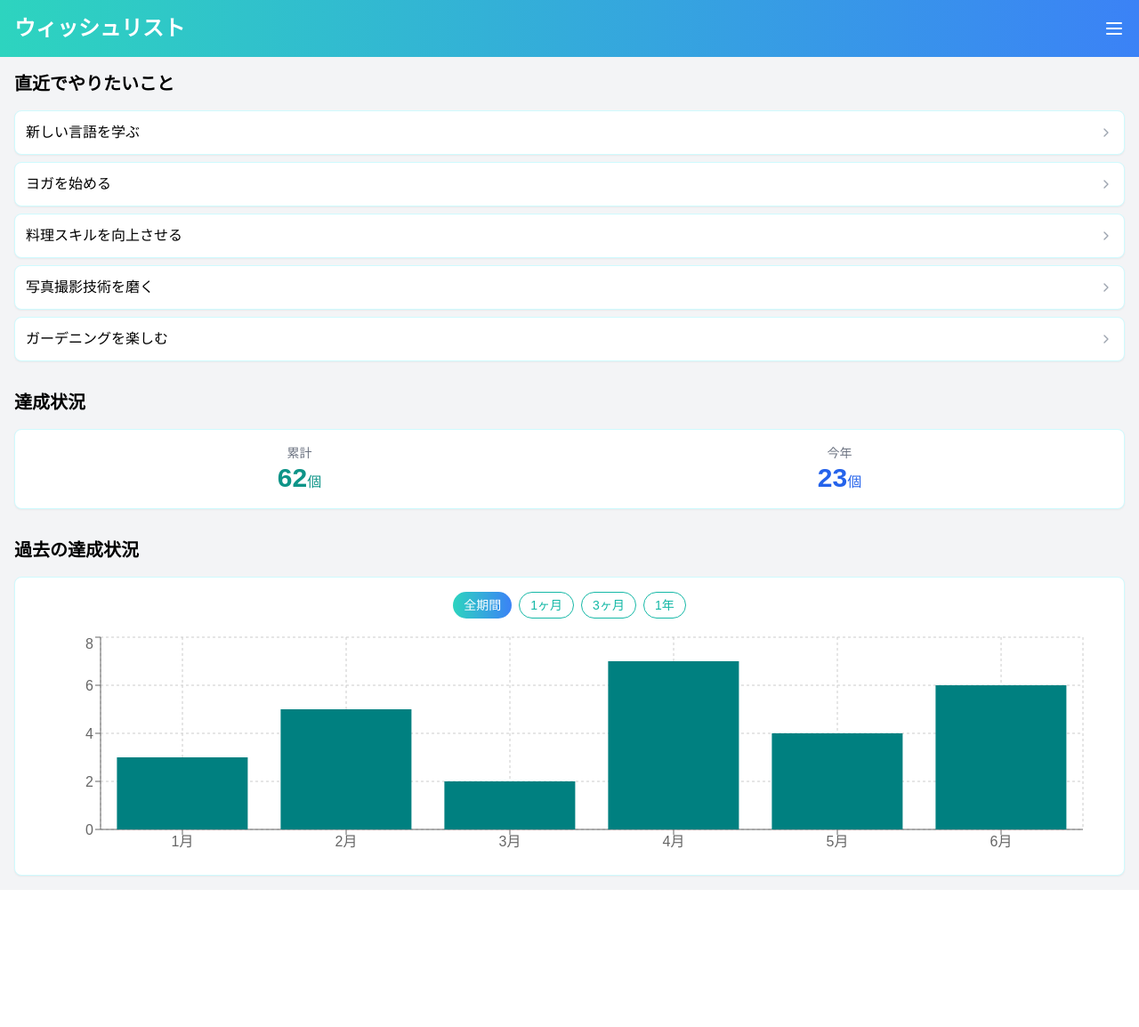
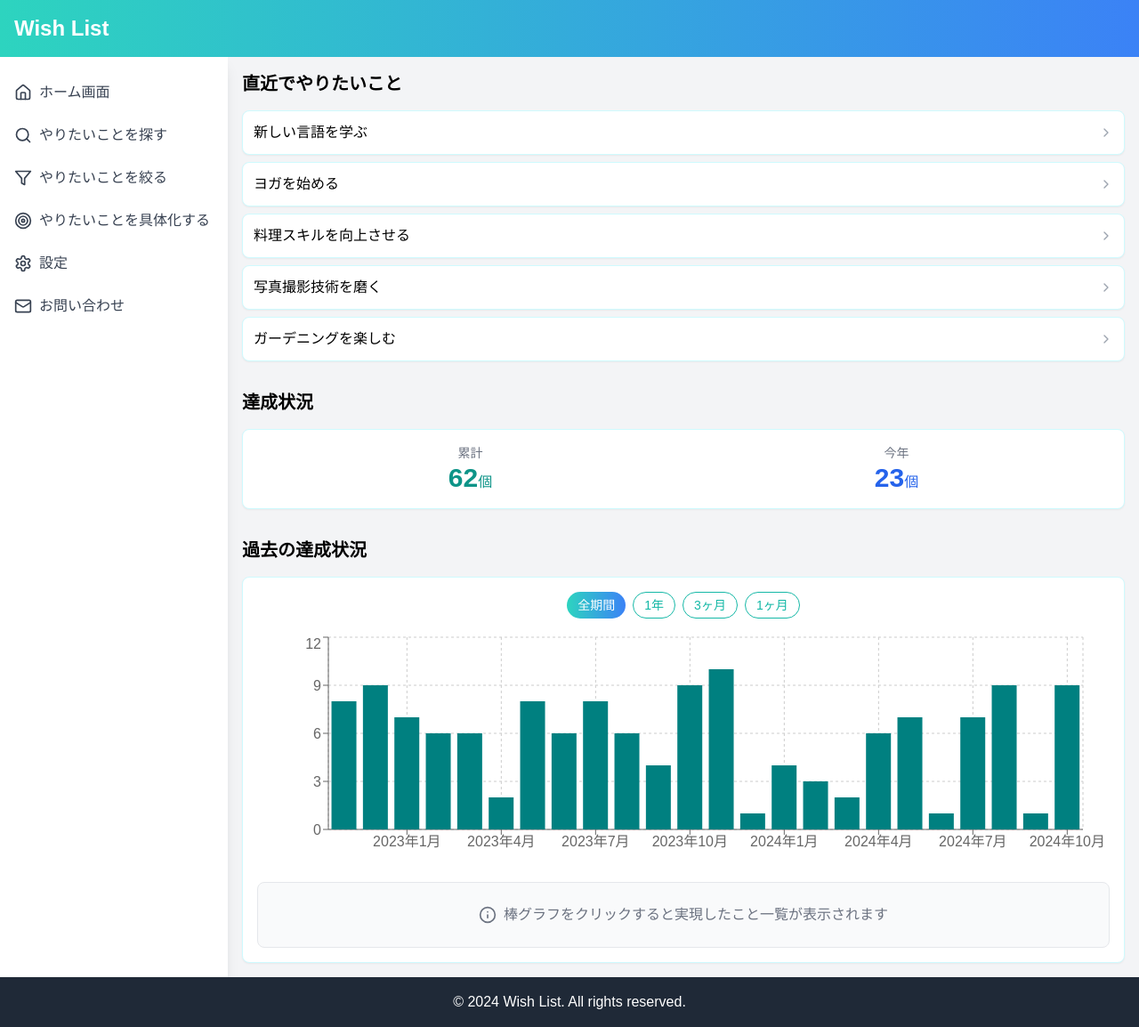
Before and after one commit to Naoto-Hamada/wishlist-app, a Next.js app: page / in a window 1280 px wide. Shown: the whole page at 89% size. Before the commit the page ends 1000 px from the top, so only its background shows below. Built offline with nearby package versions, Linux system fonts and the light colour scheme.

Commit message:
変更：home.tsxをバージョンアップ（レスポンシブ対応等）

```diff
--- a/src/components/home.tsx
+++ b/src/components/home.tsx
@@ -1,10 +1,28 @@
 "use client"
 
-import { useState } from "react"
+import { useState, useEffect } from "react"
 import { BarChart, Bar, XAxis, YAxis, CartesianGrid, Tooltip, ResponsiveContainer } from "recharts"
-import { Menu, X, ChevronRight } from "lucide-react"
+import { Menu, X, ChevronRight, Info, Home, Search, Filter, Target, Settings, Mail } from "lucide-react"
 
-// 仮のデータ
+// 仮のデータ生成関数
+const generateData = (months: number) => {
+  const currentDate = new Date()
+  const data = []
+  for (let i = 0; i < months; i++) {
+    const date = new Date(currentDate.getFullYear(), currentDate.getMonth() - i, 1)
+    data.unshift({
+      month: `${date.getFullYear()}年${date.getMonth() + 1}月`,
+      count: Math.floor(Math.random() * 10) + 1
+    })
+  }
+  return data
+}
+
+// 仮の達成状況データ生成関数
+const generateAchievements = (count: number) => {
+  return Array.from({ length: count }, (_, i) => `実現したこと${i + 1}`)
+}
+
 const recentTasks = [
   { id: 1, title: "新しい言語を学ぶ" },
   { id: 2, title: "ヨガを始める" },
@@ -13,28 +31,30 @@ const recentTasks = [
   { id: 5, title: "ガーデニングを楽しむ" },
 ]
 
-const monthlyData = [
-  { month: "1月", count: 3 },
-  { month: "2月", count: 5 },
-  { month: "3月", count: 2 },
-  { month: "4月", count: 7 },
-  { month: "5月", count: 4 },
-  { month: "6月", count: 6 },
+const menuItems = [
+  { icon: Home, label: "ホーム画面" },
+  { icon: Search, label: "やりたいことを探す" },
+  { icon: Filter, label: "やりたいことを絞る" },
+  { icon: Target, label: "やりたいことを具体化する" },
+  { icon: Settings, label: "設定" },
+  { icon: Mail, label: "お問い合わせ" },
 ]
-
-const monthlyTasks = {
-  "1月": ["タスク1", "タスク2", "タスク3"],
-  "2月": ["タスク4", "タスク5", "タスク6", "タスク7", "タスク8"],
-  "3月": ["タスク9", "タスク10"],
-  "4月": ["タスク11", "タスク12", "タスク13", "タスク14", "タスク15", "タスク16", "タスク17"],
-  "5月": ["タスク18", "タスク19", "タスク20", "タスク21"],
-  "6月": ["タスク22", "タスク23", "タスク24", "タスク25", "タスク26", "タスク27"],
-}
 
 export function HomeComponent() {
   const [selectedPeriod, setSelectedPeriod] = useState("全期間")
   const [selectedMonth, setSelectedMonth] = useState(null)
   const [isMenuOpen, setIsMenuOpen] = useState(false)
+  const [chartData, setChartData] = useState([])
+
+  useEffect(() => {
+    const periods = {
+      "1ヶ月": 1,
+      "3ヶ月": 3,
+      "1年": 12,
+      "全期間": 24 // 仮に2年分のデータを「全期間」とする
+    }
+    setChartData(generateData(periods[selectedPeriod]))
+  }, [selectedPeriod])
 
   const handleTaskClick = (taskId) => {
     console.log(`タスク ${taskId} がクリックされました`)
@@ -42,6 +62,7 @@ export function HomeComponent() {
 
   const handleBarClick = (data) => {
     setSelectedMonth(data.month)
+    console.log(`${data.month}の実現したこと: ${data.count}個`)
   }
 
   const toggleMenu = () => {
@@ -49,31 +70,48 @@ export function HomeComponent() {
   }
 
   return (
-    <div className="min-h-screen bg-gray-100">
+    <div className="flex flex-col min-h-screen bg-gray-100">
       {/* ヘッダー */}
       <header className="bg-gradient-to-r from-teal-400 to-blue-500 p-4 text-white flex justify-between items-center">
-        <h1 className="text-2xl font-bold">ウィッシュリスト</h1>
-        <button onClick={toggleMenu} className="text-white focus:outline-none" aria-label="メニューを開く">
+        <h1 className="text-2xl font-bold">Wish List</h1>
+        <button onClick={toggleMenu} className="md:hidden text-white focus:outline-none" aria-label="メニューを開く">
           <Menu className="h-6 w-6" />
         </button>
       </header>
 
-      {/* ハンバーガーメニュー */}
+      {/* ボディ（サイドバーとコンテンツ） */}
+      <div className="flex flex-grow">
+        {/* サイドバー（PC用） */}
+        <nav className="hidden md:block w-64 bg-white shadow-lg">
+          <ul className="p-4">
+            {menuItems.map((item, index) => (
+              <li key={index} className="py-3">
+                <a href="#" className="flex items-center text-gray-700 hover:text-teal-500 transition-colors duration-200">
+                  <item.icon className="h-5 w-5 mr-2" />
+                  <span>{item.label}</span>
+                </a>
+              </li>
+            ))}
+          </ul>
+        </nav>
+
+        {/* ハンバーガーメニュー（スマートフォン用） */}
         {isMenuOpen && (
-        <div className="fixed inset-0 bg-black bg-opacity-50 z-50">
+          <div className="fixed inset-0 bg-black bg-opacity-50 z-50 md:hidden">
             <nav className="bg-white w-64 h-full absolute right-0 shadow-lg pt-16">
               <ul className="p-4">
-              {["ホーム画面", "やりたいことを探す", "やりたいことを絞る", "やりたいことを具体化する", "設定", "お問い合わせ"].map((item, index) => (
+                {menuItems.map((item, index) => (
                   <li key={index} className="py-3">
-                  <a href="#" className="block text-gray-700 hover:text-teal-500 transition-colors duration-200">
-                    {item}
+                    <a href="#" className="flex items-center text-gray-700 hover:text-teal-500 transition-colors duration-200">
+                      <item.icon className="h-5 w-5 mr-2" />
+                      <span>{item.label}</span>
                     </a>
                   </li>
                 ))}
               </ul>
               <button
                 onClick={toggleMenu}
-              className="absolute top-8 right-4 text-gray-500 hover:text-gray-700 focus:outline-none"
+                className="absolute top-4 right-4 text-gray-500 hover:text-gray-700 focus:outline-none"
                 aria-label="メニューを閉じる"
               >
                 <X className="h-6 w-6" />
@@ -83,7 +121,7 @@ export function HomeComponent() {
         )}
 
         {/* メインコンテンツ */}
-      <main className="p-4">
+        <main className="flex-grow p-4">
           {/* 直近でやりたいこと */}
           <section className="mb-8">
             <h2 className="text-xl font-semibold mb-4">直近でやりたいこと</h2>
@@ -122,7 +160,7 @@ export function HomeComponent() {
             <div className="bg-white p-4 rounded-lg shadow-sm border border-cyan-100">
               {/* 期間切り替えボタン */}
               <div className="flex justify-center space-x-2 mb-4">
-              {["全期間", "1ヶ月", "3ヶ月", "1年"].map((period) => (
+                {["全期間", "1年", "3ヶ月", "1ヶ月"].map((period) => (
                   <button
                     key={period}
                     className={`px-3 py-1 rounded-full text-sm ${
@@ -140,32 +178,50 @@ export function HomeComponent() {
               {/* 棒グラフ */}
               <div className="h-64 w-full">
                 <ResponsiveContainer width="100%" height="100%">
-                <BarChart data={monthlyData} margin={{ top: 5, right: 30, left: 20, bottom: 5 }}>
+                  <BarChart data={chartData} margin={{ top: 5, right: 30, left: 20, bottom: 5 }}>
                     <CartesianGrid strokeDasharray="3 3" />
                     <XAxis dataKey="month" />
                     <YAxis />
                     <Tooltip />
-                  <Bar dataKey="count" fill="#008080" onClick={handleBarClick} />
+                    <Bar
+                      dataKey="count"
+                      fill="#008080"
+                      onClick={handleBarClick}
+                      className="cursor-pointer hover:opacity-80 transition-opacity duration-200"
+                    />
                   </BarChart>
                 </ResponsiveContainer>
               </div>
 
-            {/* 選択した月のタスク一覧 */}
-            {selectedMonth && (
-              <div className="mt-4">
-                <h3 className="text-lg font-semibold mb-2">{selectedMonth}のタスク一覧</h3>
-                <ul className="space-y-1">
-                  {monthlyTasks[selectedMonth].map((task, index) => (
+              {/* 実現したこと一覧表示エリア */}
+              <div className="mt-6 p-6 bg-gray-50 rounded-lg border border-gray-200 text-center">
+                {selectedMonth ? (
+                  <div>
+                    <h3 className="text-lg font-semibold mb-2">{selectedMonth}の実現したこと一覧</h3>
+                    <ul className="space-y-1 text-left">
+                      {generateAchievements(chartData.find(data => data.month === selectedMonth)?.count || 0).map((achievement, index) => (
                         <li key={index} className="text-sm text-gray-600">
-                      {task}
+                          {achievement}
                         </li>
                       ))}
                     </ul>
                   </div>
+                ) : (
+                  <div className="flex items-center justify-center text-gray-500">
+                    <Info className="h-5 w-5 mr-2" />
+                    <span>棒グラフをクリックすると実現したこと一覧が表示されます</span>
+                  </div>
                 )}
+              </div>
             </div>
           </section>
         </main>
       </div>
+
+      {/* フッター */}
+      <footer className="bg-gray-800 text-white p-4 text-center">
+        <p>&copy; 2024 Wish List. All rights reserved.</p>
+      </footer>
+    </div>
   )
 }
```
Lines whose indentation alone changed are shown as unchanged.
